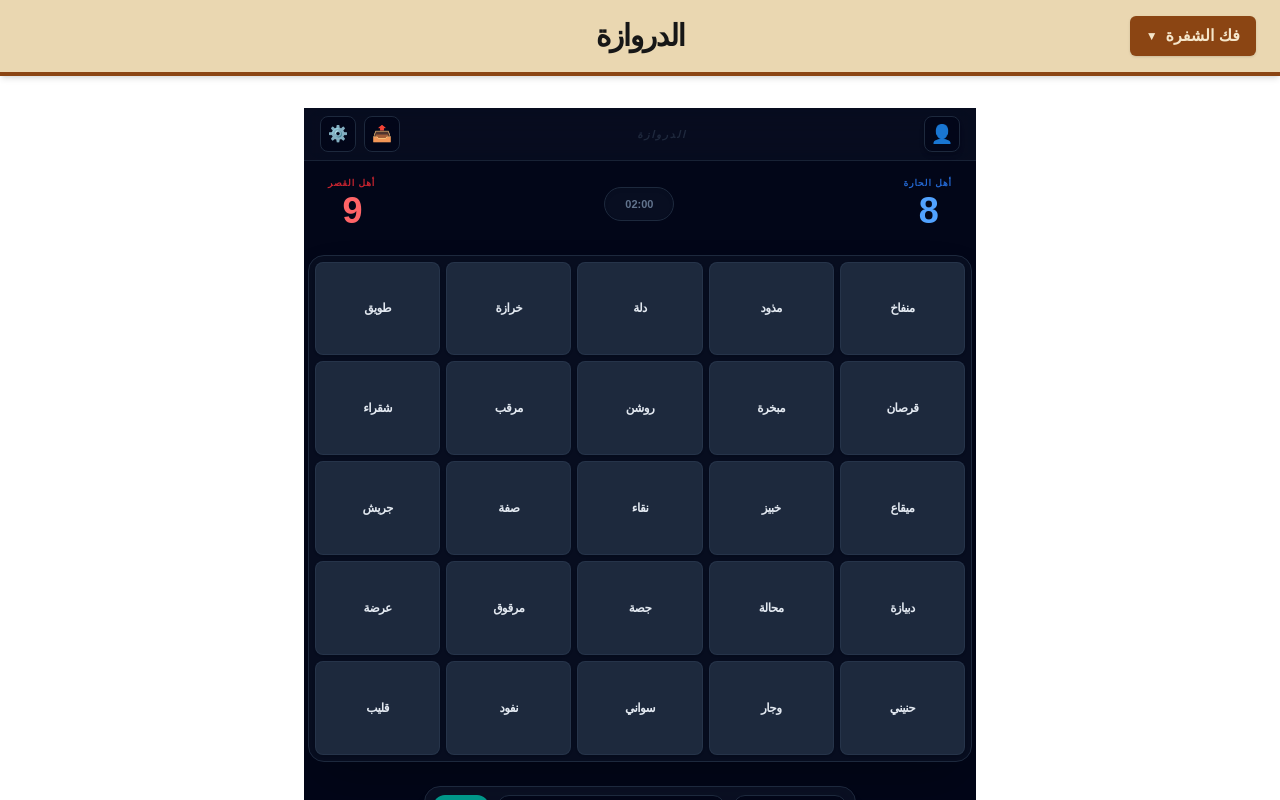
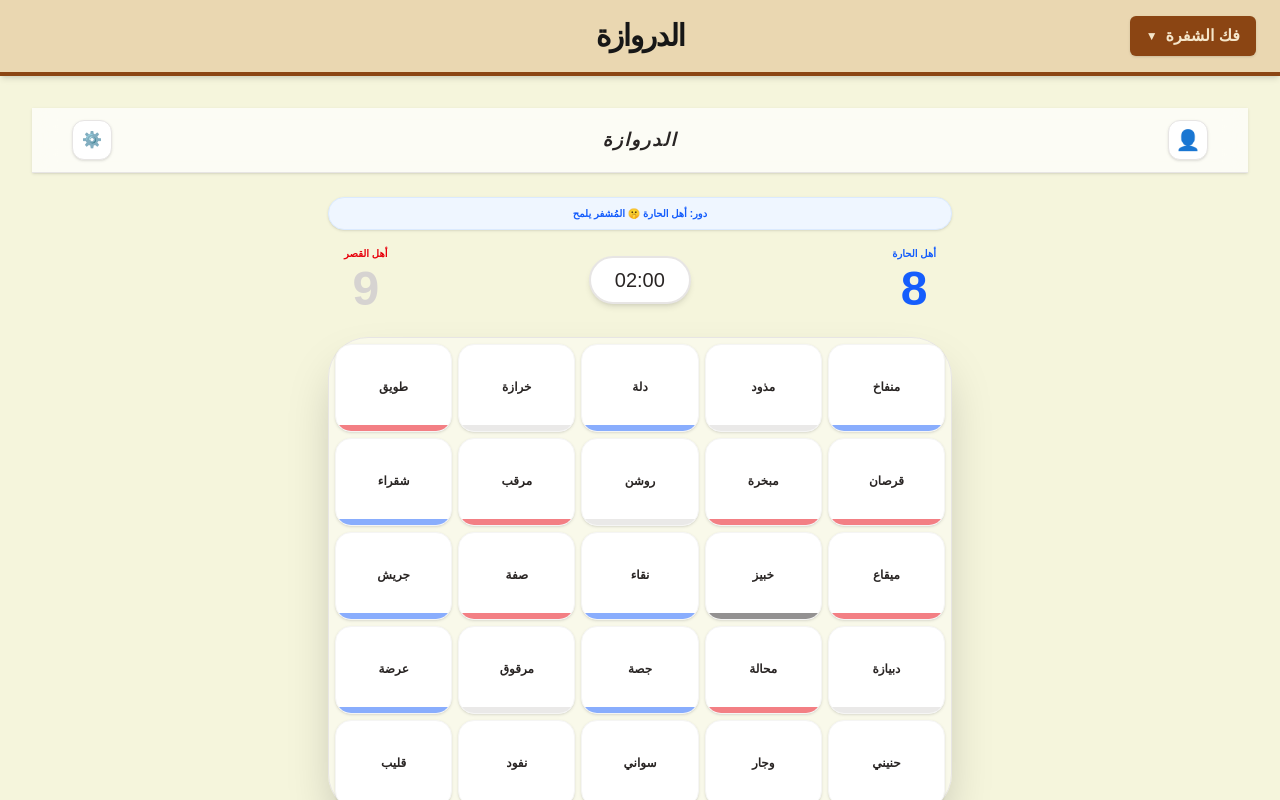
Before and after one commit to play743/al-darwaza, a Next.js app: page /room/1 in a window 1280 px wide. Both pictures are taken after typing "Sample" into the empty fields and a click on the button "دخول". Shown: the top 800 px of the page. Built offline with nearby package versions, Linux system fonts and the light colour scheme.

Commit message:
إضافة سجل الأحداث والتنسيق الطولي

```diff
--- a/src/app/room/[id]/page.js
+++ b/src/app/room/[id]/page.js
@@ -3,35 +3,55 @@
 import { useState, useEffect, useCallback } from "react";
 
 export default function GameBoard({ params }) {
+  // الحالات الأساسية
   const [blueScore, setBlueScore] = useState(8);
   const [redScore, setRedScore] = useState(9);
+  const [currentTurn, setCurrentTurn] = useState("blue");
+  const [timeLeft, setTimeLeft] = useState(120);
+  const [isActive, setIsActive] = useState(false);
 
+  // حالات الواجهة
   const [userName, setUserName] = useState("");
   const [userEmoji, setUserEmoji] = useState("👤");
   const [isNameSet, setIsNameSet] = useState(false);
   const [isProfileOpen, setIsProfileOpen] = useState(false);
   const [isManageOpen, setIsManageOpen] = useState(false);
-  const [gameTime, setGameTime] = useState("02:00");
-  const [showCopyAlert, setShowCopyAlert] = useState(false);
 
-  // نظام التلميحات (المشفر)
+  // نظام التلميحات
   const [hintWord, setHintWord] = useState("");
   const [hintCount, setHintCount] = useState(0);
   const [hintInput, setHintInput] = useState("");
   const [isHintSet, setIsHintSet] = useState(false);
 
-  const [players, setPlayers] = useState([]);
-  const [wordPack, setWordPack] = useState("najd");
   const [currentWords, setCurrentWords] = useState([]);
   const [revealedWords, setRevealedWords] = useState(Array(25).fill(false));
   const [wordColors, setWordColors] = useState([]);
+  const [wordPack, setWordPack] = useState("najd");
 
   const [wordBank] = useState({
     najd: ["خبيز", "مبخرة", "دلة", "طويق", "عرضة", "محالة", "جصة", "ميقاع", "مرقب", "قليب", "وجار", "روشن", "صفة", "منفاخ", "دبيازة", "جريش", "قرصان", "مرقوق", "حنيني", "شقراء", "نقاء", "نفود", "خرازة", "سواني", "مذود"],
-    cities: ["الرياض", "جدة", "مكة", "المدينة", "بريدة", "عنيزة", "أبها", "حائل", "تبوك", "الدمام", "الخبر", "نجران", "جيزان", "الجوف", "الباحة", "الطائف", "القطيف", "الجبيل", "ينبع", "الخرج", "عرعر", "سكاكا", "القنفذة", "بيشة", "محايل"],
-    gaming: ["بلايستيشن", "كيبورد", "ماوس", "لعبة", "تحدي", "بث", "سكواد", "نوب", "احتراف", "فوز", "خسارة", "لاغ", "تيم", "درع", "سيف", "قنبلة", "خريطة", "سكين", "مهمة", "ليفيل", "نقاط", "رتبة", "اونلاين", "بطولة", "جيمر"],
-    general: ["نخلة", "سيف", "بحر", "صقر", "جمل", "خيمة", "تمر", "ليل", "نجم", "قمر", "شمس", "سحاب", "مطر", "وادي", "جبل", "رمل", "غزال", "قهوة", "مبخرة", "عود", "فنجال", "رياض", "سماء", "نور", "ظلام"]
+    cities: ["الرياض", "جدة", "مكة", "المدينة", "بريدة", "عنيزة", "أبها", "حائل", "تبوك", "الدمام", "الخبر", "نجران", "جيزان", "الجوف", "الباحة", "الطائف", "القطيف", "الجبيل", "ينبع", "الخرج", "عرعر", "سكاكا", "القنفذة", "بيشة", "محايل"]
   });
+
+  // منطق العداد
+  useEffect(() => {
+    let interval = null;
+    if (isActive && timeLeft > 0) {
+      interval = setInterval(() => setTimeLeft((t) => t - 1), 1000);
+    } else if (timeLeft === 0) {
+      setCurrentTurn(currentTurn === "blue" ? "red" : "blue");
+      setTimeLeft(120);
+      setIsHintSet(false);
+      setIsActive(false);
+    }
+    return () => clearInterval(interval);
+  }, [isActive, timeLeft, currentTurn]);
+
+  const formatTime = (seconds) => {
+    const mins = Math.floor(seconds / 60);
+    const secs = seconds % 60;
+    return `${mins.toString().padStart(2, '0')}:${secs.toString().padStart(2, '0')}`;
+  };
 
   useEffect(() => {
     const savedName = localStorage.getItem("al-darwaza-name");
@@ -40,88 +60,34 @@ export default function GameBoard({ params }) {
       setUserName(savedName);
       setUserEmoji(savedEmoji || "👤");
       setIsNameSet(true);
-      setPlayers([{ id: 1, name: savedName, emoji: savedEmoji || "👤", role: "owner", team: "blue" }]);
     }
   }, []);
 
-  const handleNameSubmit = (e) => {
-    e.preventDefault();
-    if (userName.trim()) {
-      localStorage.setItem("al-darwaza-name", userName);
-      localStorage.setItem("al-darwaza-emoji", userEmoji);
-      setIsNameSet(true);
-      setPlayers([{ id: 1, name: userName, emoji: userEmoji, role: "owner", team: "blue" }]);
-    }
-  };
-
   const generateColors = useCallback(() => {
-    const colors = [...Array(8).fill("bg-blue-600"), ...Array(8).fill("bg-red-600"), "bg-slate-950", ...Array(8).fill("bg-slate-500")];
+    const colors = [...Array(8).fill("bg-blue-600"), ...Array(8).fill("bg-red-600"), "bg-stone-800", ...Array(9).fill("bg-stone-300")];
     return colors.sort(() => 0.5 - Math.random());
   }, []);
 
   const shuffleWords = useCallback((packKey) => {
-    const bank = wordBank[packKey];
-    if (!bank) return;
+    const bank = wordBank[packKey] || wordBank.najd;
     setCurrentWords([...bank].sort(() => 0.5 - Math.random()).slice(0, 25));
     setWordColors(generateColors());
     setRevealedWords(Array(25).fill(false));
     setIsHintSet(false);
-    setHintWord("");
-    setHintCount(0);
+    setTimeLeft(120);
+    setIsActive(false);
   }, [wordBank, generateColors]);
 
   useEffect(() => { shuffleWords(wordPack); }, [wordPack, shuffleWords]);
 
-  const handleWordClick = (index) => {
-    // 1. منع الضغط إذا لم تكن هناك تلميحة مثبتة
-    if (!isHintSet) {
-      alert("لازم المُشفر يرسل تلميحة أول! 🤫");
-      return;
-    }
-
-    // 2. منع المشفر (أنت) من اختيار الكلمات بعد إرسال التلميحة
-    if (isHintSet) {
-       console.log("المشفر يشاهد فقط ولا يفك الشفرة");
-       return;
-    }
-
-    if (revealedWords[index]) return;
-    const newRevealed = [...revealedWords];
-    newRevealed[index] = true;
-    setRevealedWords(newRevealed);
-    const color = wordColors[index];
-    if (color === "bg-blue-600") setBlueScore(prev => Math.max(0, prev - 1));
-    if (color === "bg-red-600") setRedScore(prev => Math.max(0, prev - 1));
-  };
-
-  const sendHint = () => {
-    if (hintInput.trim() !== "" && hintCount > 0) {
-      setHintWord(hintInput.trim());
-      setIsHintSet(true);
-      setHintInput("");
-    }
-  };
-
-  const shareRoom = () => {
-    navigator.clipboard.writeText(window.location.href).then(() => {
-      setShowCopyAlert(true);
-      setTimeout(() => setShowCopyAlert(false), 2000);
-    });
-  };
-
   if (!isNameSet) {
     return (
-      <div className="flex flex-col items-center justify-center min-h-screen bg-slate-950 p-6 text-right font-sans" dir="rtl">
-        <div className="bg-slate-900 border border-slate-800 p-8 rounded-3xl w-full max-w-sm shadow-2xl">
-          <h2 className="text-2xl font-black text-teal-500 mb-6 tracking-tighter text-center">حياك في الدروازة 🚪</h2>
-          <form onSubmit={handleNameSubmit} className="space-y-4">
-            <input type="text" value={userName} onChange={(e) => setUserName(e.target.value)} className="w-full p-4 rounded-xl bg-slate-950 border border-slate-800 text-white text-center font-bold outline-none focus:border-teal-500" placeholder="وش اسمك؟" required />
-            <div className="flex justify-center gap-2 py-2">
-              {["👤", "👑", "🗡️", "☕", "🌴"].map(e => (
-                <button key={e} type="button" onClick={() => setUserEmoji(e)} className={`h-10 w-10 rounded-lg flex items-center justify-center text-xl transition-all ${userEmoji === e ? 'bg-teal-500/20 border border-teal-500 shadow-[0_0_10px_rgba(20,184,166,0.3)]' : 'bg-slate-800 border border-slate-700'}`}>{e}</button>
-              ))}
-            </div>
-            <button className="w-full bg-teal-600 text-slate-950 py-4 rounded-xl font-black shadow-lg hover:bg-teal-500 transition-all active:scale-95">دخول</button>
+      <div className="fixed inset-0 bg-[#F5F5DC] flex items-center justify-center p-6 text-right font-sans" dir="rtl">
+        <div className="bg-white border border-stone-200 p-8 rounded-3xl w-full max-w-sm shadow-xl">
+          <h2 className="text-2xl font-black text-stone-800 mb-6">الدروازة 🚪</h2>
+          <form onSubmit={(e) => { e.preventDefault(); if(userName.trim()){ localStorage.setItem("al-darwaza-name", userName); setIsNameSet(true); }}} className="space-y-4">
+            <input type="text" value={userName} onChange={(e) => setUserName(e.target.value)} className="w-full p-4 rounded-xl bg-stone-50 border border-stone-200 text-stone-900 text-center font-bold outline-none" placeholder="وش اسمك؟" required />
+            <button className="w-full bg-stone-800 text-white py-4 rounded-xl font-black shadow-lg">دخول</button>
           </form>
         </div>
       </div>
@@ -129,107 +95,111 @@ export default function GameBoard({ params }) {
   }
 
   return (
-    <div className="flex flex-col items-center justify-start min-h-screen w-full max-w-2xl mx-auto overflow-hidden relative bg-slate-950 text-right font-sans" dir="rtl">
+    /* 🛠️ الإصلاح هنا: استخدام fixed inset-0 للخلفية الأساسية 🛠️ */
+    <div className="min-h-screen w-full relative font-sans text-right" dir="rtl">
 
-      {showCopyAlert && (
-        <div className="fixed top-1/2 left-1/2 -translate-x-1/2 -translate-y-1/2 z-[1000] bg-teal-500 text-slate-950 px-8 py-3 rounded-2xl font-black text-sm shadow-2xl animate-in zoom-in duration-300">
-          تم نسخ رابط الدروازة 📋
-        </div>
-      )}
+      {/* طبقة الخلفية البيج الممتدة */}
+      <div className="fixed inset-0 bg-[#F5F5DC] z-[-1]"></div>
 
-      {/* الهيدر */}
-      <div className="w-full flex justify-between items-center mb-4 px-4 py-2 bg-slate-900/40 border-b border-slate-800/80 backdrop-blur-md relative z-30 font-bold">
-        <button onClick={() => { setIsProfileOpen(true); setIsManageOpen(false); }} className="w-9 h-9 bg-slate-950/80 border border-slate-800 rounded-lg flex items-center justify-center text-lg active:scale-90 shadow-md">{userEmoji}</button>
-        <span className="text-slate-600 text-[10px] font-black tracking-[0.2em] uppercase opacity-40 italic">الدروازة</span>
-        <div className="flex gap-2">
-          <button onClick={shareRoom} className="w-9 h-9 bg-slate-950/80 border border-slate-800 rounded-lg flex items-center justify-center text-slate-400 active:scale-90">📤</button>
-          <button onClick={() => { setIsManageOpen(true); setIsProfileOpen(false); }} className={`w-9 h-9 bg-slate-950/80 border rounded-lg flex items-center justify-center transition-all active:scale-90 ${isManageOpen ? 'border-teal-500 text-teal-400 shadow-[0_0_10px_rgba(20,184,166,0.2)]' : 'border-slate-800 text-slate-400'}`}>⚙️</button>
-        </div>
-      </div>
+      {/* الهيدر الممتد بالكامل */}
+      <header className="w-full bg-white/70 border-b border-stone-200 backdrop-blur-md px-4 md:px-10 py-3 flex justify-between items-center sticky top-0 z-[100] shadow-sm">
+        <button onClick={() => setIsProfileOpen(true)} className="w-10 h-10 bg-white border border-stone-200 rounded-xl flex items-center justify-center text-xl shadow-sm">{userEmoji}</button>
+        <button onClick={() => window.location.reload()} className="text-stone-800 text-sm md:text-lg font-black uppercase italic tracking-widest hover:opacity-70 transition-opacity">الدروازة</button>
+        <button onClick={() => setIsManageOpen(true)} className="w-10 h-10 bg-white border border-stone-200 rounded-xl flex items-center justify-center text-stone-600 shadow-sm active:scale-90">⚙️</button>
+      </header>
 
-      {/* عرض التلميحة المثبتة */}
-      {isHintSet && (
-        <div className="w-full max-w-md px-4 mb-4 animate-in slide-in-from-top duration-500">
-          <div className="bg-teal-500/10 border border-teal-500/30 p-3 rounded-2xl flex justify-between items-center shadow-lg backdrop-blur-md">
-            <div className="flex flex-col">
-              <span className="text-[8px] text-teal-500 font-black uppercase tracking-widest">التلميحة المثبتة</span>
-              <span className="text-xl font-black text-slate-100 tracking-tighter">{hintWord}</span>
+      {/* حاوية المحتوى الوسطية */}
+      <main className="w-full max-w-2xl mx-auto flex flex-col items-center p-4 md:p-6 space-y-6">
+
+        {/* السكور والأدوار */}
+        <div className="w-full space-y-4">
+          <div className={`w-full py-2 text-center text-[10px] font-black uppercase rounded-2xl border transition-all ${currentTurn === 'blue' ? 'bg-blue-50 text-blue-600 border-blue-100 shadow-sm' : 'bg-red-50 text-red-600 border-red-100 shadow-sm'}`}>
+            دور: {currentTurn === 'blue' ? 'أهل الحارة' : 'أهل القصر'} {isHintSet ? "🕵️ فكوا الشفرة" : "🤫 المُشفر يلمح"}
+          </div>
+
+          <div className="flex justify-between items-center px-4">
+            <div className="text-center">
+              <span className="text-blue-600 text-[10px] font-black uppercase block mb-1">أهل الحارة</span>
+              <div className={`text-5xl font-black ${currentTurn === 'blue' ? 'text-blue-600' : 'text-stone-300'}`}>{blueScore}</div>
             </div>
-            <div className="bg-teal-500 text-slate-950 h-10 w-10 rounded-xl flex items-center justify-center font-black text-lg shadow-inner">
-              {hintCount}
+            <div className={`bg-white border-2 ${timeLeft < 20 ? 'border-red-500 text-red-600 animate-pulse' : 'border-stone-200 text-stone-800'} px-6 py-2 rounded-full font-mono text-xl shadow-md`}>
+              {formatTime(timeLeft)}
+            </div>
+            <div className="text-center">
+              <span className="text-red-600 text-[10px] font-black uppercase block mb-1">أهل القصر</span>
+              <div className={`text-5xl font-black ${currentTurn === 'red' ? 'text-red-600' : 'text-stone-300'}`}>{redScore}</div>
             </div>
           </div>
         </div>
-      )}
 
-      {/* السكور */}
-      <div className="relative z-20 w-full flex flex-col items-center px-1">
-        <div className="w-full flex justify-between items-center mb-6 px-5 font-black">
-          <div className="flex flex-col items-center"><span className="text-blue-500 text-[9px] uppercase tracking-widest opacity-80">أهل الحارة</span><div className="text-blue-400 text-4xl tracking-tighter">{blueScore}</div></div>
-          <div className="bg-slate-900/50 border border-slate-800 px-5 py-2 rounded-full font-mono text-[11px] text-slate-500 shadow-inner">{gameTime}</div>
-          <div className="flex flex-col items-center"><span className="text-red-500 text-[9px] uppercase tracking-widest opacity-80">أهل القصر</span><div className="text-red-400 text-4xl tracking-tighter">{redScore}</div></div>
+        {/* شبكة الكلمات */}
+        <div className="w-full bg-white/40 p-1.5 border border-stone-200 rounded-[2.5rem] shadow-2xl grid grid-cols-5 gap-1.5">
+          {currentWords.map((word, index) => {
+            const isRevealed = revealedWords[index];
+            const actualColor = wordColors[index];
+            return (
+              <button key={index}
+                onClick={() => {
+                  if (!isHintSet || isRevealed) return;
+                  const newRevealed = [...revealedWords];
+                  newRevealed[index] = true;
+                  setRevealedWords(newRevealed);
+                  if (actualColor === "bg-blue-600") setBlueScore(s => Math.max(0, s - 1));
+                  if (actualColor === "bg-red-600") setRedScore(s => Math.max(0, s - 1));
+                  if (actualColor !== (currentTurn === "blue" ? "bg-blue-600" : "bg-red-600")) {
+                    setTimeout(() => { setCurrentTurn(t => t === "blue" ? "red" : "blue"); setTimeLeft(120); setIsHintSet(false); setIsActive(false); }, 1000);
+                  }
+                }}
+                className={`aspect-[4/3] border rounded-2xl flex items-center justify-center transition-all duration-300 relative overflow-hidden shadow-sm active:scale-95 ${isRevealed ? `${actualColor} border-transparent scale-95 text-white ring-4 ring-white/10` : 'bg-white border-stone-100 hover:bg-stone-50 text-stone-800'}`}>
+                {!isRevealed && <div className={`absolute inset-x-0 bottom-0 h-1.5 ${actualColor} opacity-50`}></div>}
+                <span className="text-[10px] sm:text-xs font-black text-center px-1 leading-tight">{word}</span>
+              </button>
+            );
+          })}
         </div>
 
-        {/* شبكة الكلمات */}
-        <div className="w-full bg-slate-900/40 p-1.5 border border-slate-800 rounded-2xl shadow-2xl mb-6" style={{ display: 'grid', gridTemplateColumns: 'repeat(5, 1fr)', gap: '6px' }}>
-          {currentWords.map((word, index) => (
-            <button key={index} onClick={() => handleWordClick(index)} className={`border rounded-lg flex items-center justify-center transition-all duration-500 shadow-sm font-bold relative overflow-hidden active:scale-95 ${revealedWords[index] ? `${wordColors[index]} border-transparent scale-95 shadow-inner` : 'bg-slate-800 border-slate-700/50 hover:bg-slate-750'}`} style={{ aspectRatio: '4/3' }}>
-              <span className={`text-[9px] sm:text-xs font-bold text-center px-1 tracking-tighter select-none ${revealedWords[index] ? 'text-white' : 'text-slate-200'}`}>{word}</span>
-            </button>
-          ))}
-        </div>
+        {/* بار التلميحة والفرق السفلية */}
+        <div className="w-full space-y-6 pb-10">
+          {!isHintSet ? (
+            <div className="flex gap-2 bg-white/90 p-2.5 rounded-3xl border border-stone-200 shadow-xl">
+              <div className="flex bg-stone-50 border border-stone-100 rounded-xl p-1 gap-1">
+                <button onClick={() => setHintCount(prev => Math.max(0, prev - 1))} className="w-8 h-8 text-stone-400 font-bold">-</button>
+                <div className="w-8 h-8 flex items-center justify-center text-stone-800 font-black text-xs">{hintCount}</div>
+                <button onClick={() => setHintCount(prev => prev + 1)} className="w-8 h-8 text-stone-400 font-bold">+</button>
+              </div>
+              <input type="text" value={hintInput} onChange={(e) => setHintInput(e.target.value)} placeholder="أدخل التلميحة..." className="flex-1 bg-stone-50 border border-stone-100 rounded-xl px-4 text-[10px] text-stone-800 font-bold outline-none text-right" />
+              <button onClick={() => { if (hintCount > 0 && hintInput.trim()) { setHintWord(hintInput); setIsHintSet(true); setIsActive(true); setHintInput(""); } }} className="bg-stone-800 text-white px-5 rounded-xl font-black shadow-md transition-colors active:scale-95">📤</button>
+            </div>
+          ) : (
+            <div className="bg-white border-2 border-stone-200 p-4 rounded-3xl flex justify-between items-center shadow-lg animate-in zoom-in">
+              <div className="flex flex-col">
+                <span className="text-[9px] text-stone-400 font-black uppercase block mb-1">تلميحة الفريق</span>
+                <span className="text-xl font-black text-stone-800">{hintWord}</span>
+              </div>
+              <div className="bg-stone-800 text-white w-10 h-10 rounded-xl flex items-center justify-center text-xl font-black shadow-lg ring-2 ring-stone-100">{hintCount}</div>
+            </div>
+          )}
 
-        {/* بار التلميحة للمشفر - يختفي عند الإرسال لقفل الدور */}
-        {!isHintSet ? (
-          <div className="w-full max-w-md px-2 mb-8">
-            <div className="flex gap-2 bg-slate-900/60 p-2 rounded-2xl border border-slate-800 shadow-lg backdrop-blur-md">
-              <div className="flex bg-slate-950 border border-slate-800 rounded-xl p-1 gap-1">
-                <button onClick={() => setHintCount(prev => Math.max(0, prev - 1))} className="h-8 w-8 bg-slate-900 text-slate-400 rounded-lg font-bold flex items-center justify-center">-</button>
-                <div className="h-8 w-8 flex items-center justify-center text-teal-500 font-black text-xs">{hintCount}</div>
-                <button onClick={() => setHintCount(prev => prev + 1)} className="h-8 w-8 bg-slate-900 text-slate-400 rounded-lg font-bold flex items-center justify-center">+</button>
-              </div>
-              <input
-                type="text"
-                value={hintInput}
-                onChange={(e) => setHintInput(e.target.value)}
-                placeholder="أدخل التلميحة (للمُشفر فقط)..."
-                className="flex-1 bg-slate-950 border border-slate-800 rounded-xl px-4 py-2 text-[10px] text-slate-200 font-bold outline-none focus:border-teal-500 transition-all text-right"
-              />
-              <button onClick={sendHint} className="bg-teal-600 hover:bg-teal-500 text-slate-950 px-5 rounded-xl flex items-center justify-center transition-all active:scale-90 shadow-md">
-                <svg xmlns="http://www.w3.org/2000/svg" fill="none" viewBox="0 0 24 24" strokeWidth={3} stroke="currentColor" className="w-4 h-4"><path strokeLinecap="round" strokeLinejoin="round" d="M6 12L3.269 3.126A59.768 59.768 0 0121.485 12 59.77 59.77 0 013.27 20.876L5.999 12zm0 0h7.5" /></svg>
-              </button>
+          <div className="grid grid-cols-2 gap-4">
+            <div className="bg-blue-50 border border-blue-100 rounded-[2rem] p-4 shadow-sm">
+              <h4 className="text-blue-600 text-[10px] font-black mb-2 border-b border-blue-100 pb-1 uppercase tracking-widest font-bold">أهل الحارة</h4>
+              <div className="text-xs text-stone-600 font-bold flex items-center gap-2"><span>{userEmoji}</span> {userName}</div>
+            </div>
+            <div className="bg-red-50 border border-red-100 rounded-[2rem] p-4 text-right shadow-sm">
+              <h4 className="text-red-600 text-[10px] font-black mb-2 border-b border-red-100 pb-1 uppercase tracking-widest font-bold text-right">أهل القصر</h4>
+              <div className="text-[9px] text-stone-400 italic font-bold">بانتظار المنافس...</div>
             </div>
           </div>
-        ) : (
-          <div className="mb-8 flex flex-col items-center">
-            <div className="text-teal-500 text-[10px] font-black italic bg-slate-900/30 px-6 py-2 rounded-full border border-teal-500/20 shadow-sm animate-pulse">
-              التلميحة فعلت.. الآن دور مفككين الشفرة! 🕵️‍♂️
-            </div>
-          </div>
-        )}
+        </div>
+      </main>
 
-        {/* قوائم اللاعبين */}
-        <div className="w-full grid grid-cols-2 gap-4 px-2 mt-auto pb-4 font-bold">
-          <div className="bg-blue-600/5 border border-blue-500/10 rounded-2xl p-4 shadow-sm backdrop-blur-sm">
-            <h4 className="text-blue-500 text-[10px] font-black mb-2 border-b border-blue-500/10 pb-1 uppercase tracking-tighter">أهل الحارة</h4>
-            {players.filter(p => p.team === "blue").map(p => (
-              <div key={p.id} className="text-xs text-slate-400 flex items-center gap-2 mb-1 tracking-tighter truncate"><span>{p.emoji}</span> {p.name}</div>
-            ))}
-          </div>
-          <div className="bg-red-600/5 border border-red-500/10 rounded-2xl p-4 shadow-sm backdrop-blur-sm text-right">
-            <h4 className="text-red-500 text-[10px] font-black mb-2 border-b border-red-500/10 pb-1 uppercase tracking-tighter font-black">أهل القصر</h4>
-            <div className="text-[9px] text-slate-600 italic font-bold">بانتظار المنافس...</div>
-          </div>
-        </div>
-      </div>
-
-      {/* نافذة الإدارة (تعديل السكور وإعادة اللعب) */}
+      {/* نافذة الإدارة */}
       {isManageOpen && (
-        <div className="fixed inset-0 z-[999] bg-black/40 backdrop-blur-[2px] flex items-start justify-center overflow-y-auto" onClick={() => setIsManageOpen(false)}>
-          <div className="bg-slate-900 border border-slate-800 w-[95%] max-w-[480px] rounded-3xl p-5 gap-6 mt-[70px] mb-10 flex flex-col shadow-2xl" onClick={(e) => e.stopPropagation()}>
-            <h3 className="text-teal-500 tracking-widest uppercase text-[10px] font-black">إدارة الروم 🛠️</h3>
-            <button onClick={() => { setBlueScore(8); setRedScore(9); shuffleWords(wordPack); setIsManageOpen(false); }} className="w-full bg-red-600/20 border border-red-600/30 text-red-500 text-[11px] font-black py-4 rounded-xl shadow-lg hover:bg-red-600/30 transition-all">بدء جولة جديدة ⚠️</button>
-            <button onClick={() => setIsManageOpen(false)} className="w-full bg-slate-950 text-slate-400 py-3 rounded-xl text-xs font-bold">إغلاق</button>
+        <div className="fixed inset-0 z-[200] bg-stone-900/40 backdrop-blur-sm flex items-center justify-center p-6" onClick={() => setIsManageOpen(false)}>
+          <div className="bg-white border border-stone-200 w-full max-w-md rounded-[2.5rem] p-8 shadow-2xl flex flex-col gap-6" onClick={(e) => e.stopPropagation()}>
+            <h3 className="text-stone-800 font-black text-sm uppercase border-b border-stone-100 pb-2">إدارة الروم ⚙️</h3>
+            <button onClick={() => { setBlueScore(8); setRedScore(9); shuffleWords(wordPack); setIsManageOpen(false); }} className="bg-red-50 border border-red-100 text-red-600 text-[10px] font-black py-4 rounded-xl shadow-sm hover:bg-red-100 transition-all">جولة جديدة 🔄</button>
+            <button onClick={() => setIsManageOpen(false)} className="w-full bg-stone-800 text-white py-3 rounded-xl font-black">إغلاق</button>
           </div>
         </div>
       )}
```
